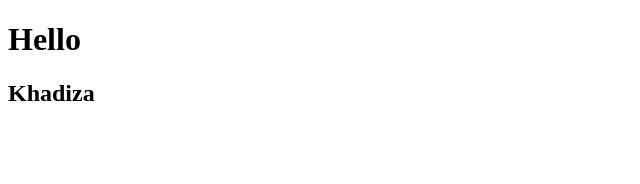
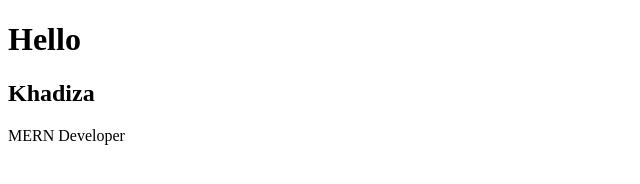
Before and after one commit to abukawsar47/smarqo-practice, a plain HTML site: page index.html in a window 1280 px wide. Shown: the whole page, without its empty margins (0-640 px from the left). Drawn offline with Linux system fonts and the light colour scheme.

Commit message:
add my positin

```diff
--- a/index.html
+++ b/index.html
@@ -11,6 +11,7 @@
 <body>
     <h1>Hello </h1>
     <h2>Khadiza</h2>
+    <p>MERN Developer</p>
 </body>
 
 </html>
```
